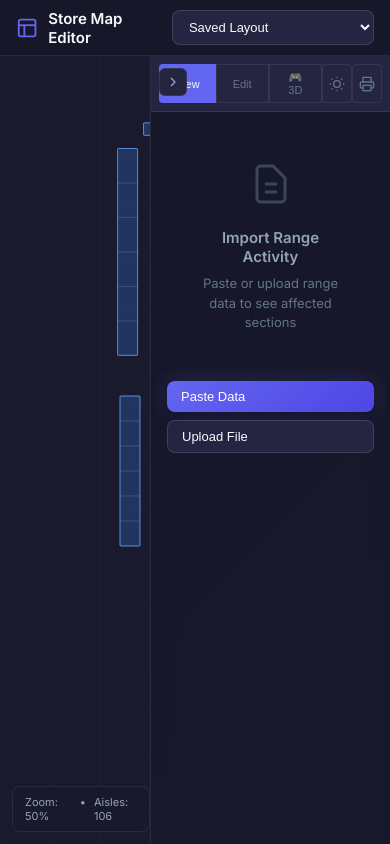
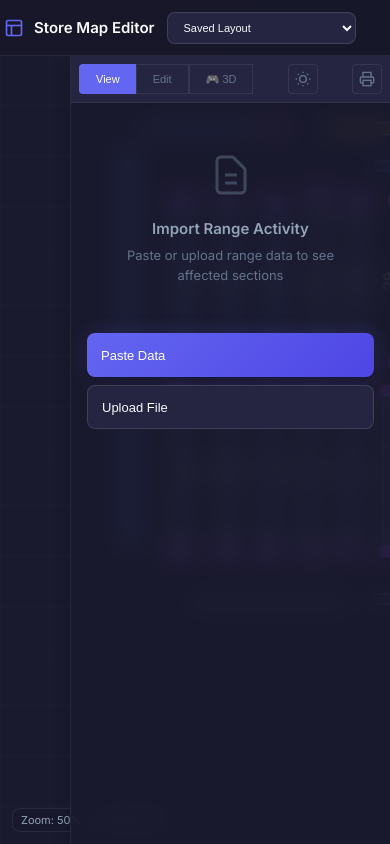
Before and after one commit to Daave2/map, a React (Vite) app: page / in a window 390 px wide. Built offline with nearby package versions, Linux system fonts and the light colour scheme.

Commit message:
feat: Add mobile touch controls for 3D camera movement and look, and enable pointer events for 2D canvas interaction.

```diff
--- a/src/App.css
+++ b/src/App.css
@@ -1575,3 +1575,100 @@ body {
 .print-summary-tables {
   display: none;
 }
+/* ============================================
+   Mobile Controls & Improvements
+   ============================================ */
+
+/* Hide mobile controls on desktop */
+.mobile-controls {
+  display: none;
+}
+
+@media (max-width: 768px) {
+  /* Show mobile controls on mobile */
+  .mobile-controls {
+    display: block;
+  }
+
+  /* Hide keyboard hints in 3D view (users have joysticks) */
+  .three-controls-hint {
+    display: none !important;
+  }
+
+  /* Larger touch targets for buttons */
+  .btn {
+    min-height: 44px;
+    min-width: 44px;
+  }
+
+  /* Right sidebar adjustments */
+  .right-sidebar {
+    position: absolute;
+    top: 56px;
+    right: 0;
+    left: auto;
+    bottom: 0;
+    z-index: 50;
+    width: 85%;
+    max-width: 320px;
+    transform: translateX(100%);
+    box-shadow: var(--shadow-lg);
+  }
+
+  .right-sidebar:not(.collapsed) {
+    transform: translateX(0);
+  }
+
+  .right-sidebar .sidebar-toggle {
+    left: -36px !important;
+    right: auto;
+  }
+
+  /* Range panel adjustments for mobile */
+  .range-panel {
+    max-height: 50vh;
+  }
+
+  /* Zoom info smaller on mobile */
+  .map-canvas-info {
+    font-size: 11px;
+    padding: 4px 8px;
+  }
+
+  /* Aisle editor more compact */
+  .aisle-editor {
+    padding: 12px;
+  }
+
+  .editor-section {
+    margin-bottom: 12px;
+  }
+}
+
+/* Very small screens (phones in portrait) */
+@media (max-width: 480px) {
+  .toolbar {
+    padding: 4px;
+  }
+
+  .layout-selector {
+    min-width: 100px;
+    font-size: 11px;
+  }
+
+  .toolbar-brand svg {
+    width: 20px;
+    height: 20px;
+  }
+
+  /* Stack some toolbar elements */
+  .toolbar-section {
+    flex-wrap: wrap;
+  }
+
+  /* Mobile controls larger on small phones */
+  .mobile-controls > div {
+    width: 100px !important;
+    height: 100px !important;
+  }
+}
--- a/src/components/MapCanvas.tsx
+++ b/src/components/MapCanvas.tsx
@@ -1424,17 +1424,23 @@ export const MapCanvas: React.FC<MapCanvasProps> = ({
         draw();
     }, [draw]);
 
-    // Handle mouse down
-    const handleMouseDown = (e: React.MouseEvent) => {
+    // Handle pointer down (replaces mouse down for touch support)
+    const handleMouseDown = (e: React.PointerEvent) => {
         const rect = canvasRef.current?.getBoundingClientRect();
         if (!rect) return;
+
+        // Capture pointer for smooth dragging even if moving outside canvas
+        // (Optional: e.currentTarget.setPointerCapture(e.pointerId))
+        // Note: Automatic capture usually works for mouse/touch down
 
         const screenX = e.clientX - rect.left;
         const screenY = e.clientY - rect.top;
         const worldPoint = screenToWorld(screenX, screenY);
 
-        if (e.button === 1 || (e.button === 0 && e.altKey)) {
-            // Middle click or Alt+click: pan
+        const isTouch = e.pointerType === 'touch';
+
+        if (e.button === 1 || (e.button === 0 && e.altKey) || (isTouch && e.button === 0)) {
+            // Middle click, Alt+click, or Touch drag: pan
             setIsPanning(true);
             setDragStart({ x: e.clientX, y: e.clientY });
             setDragOffset({ x: viewState.offsetX, y: viewState.offsetY });
@@ -1630,8 +1636,8 @@ export const MapCanvas: React.FC<MapCanvasProps> = ({
         setDragHoverTarget(null);
     };
 
-    // Handle mouse move
-    const handleMouseMove = (e: React.MouseEvent) => {
+    // Handle pointer move
+    const handleMouseMove = (e: React.PointerEvent) => {
         if (isPanning && dragStart) {
             const dx = e.clientX - dragStart.x;
             const dy = e.clientY - dragStart.y;
@@ -1807,10 +1813,11 @@ export const MapCanvas: React.FC<MapCanvasProps> = ({
         >
             <canvas
                 ref={canvasRef}
-                onMouseDown={handleMouseDown}
-                onMouseMove={handleMouseMove}
-                onMouseUp={handleMouseUp}
-                onMouseLeave={handleMouseUp}
+                onPointerDown={handleMouseDown}
+                onPointerMove={handleMouseMove}
+                onPointerUp={handleMouseUp}
+                onPointerLeave={handleMouseUp}
+                style={{ touchAction: 'none' }}
                 onWheel={handleWheel}
                 onContextMenu={(e) => e.preventDefault()}
                 onDrop={handleCanvasDrop}
--- a/src/components/StoreScene3D.tsx
+++ b/src/components/StoreScene3D.tsx
@@ -11,6 +11,16 @@ interface StoreScene3DProps {
     rangeData?: any[]; // Using any temporarily to avoid circular deps if types aren't exported perfectly yet
     categoryMappings?: any;
     onExit: () => void;
+}
+
+export interface MoveState {
+    forward: boolean;
+    backward: boolean;
+    left: boolean;
+    right: boolean;
+    sprint: boolean;
+    joystickMove: { x: number, y: number };
+    joystickLook: { x: number, y: number };
 }
 
 // Convert 2D layout coordinates to 3D world coordinates
@@ -118,7 +128,7 @@ function ShelfMesh({ aisle, rangeData = [], categoryMappings = {}, onSelect, sel
         const isVertical = ady > adx;
         const isPointingDown = isVertical && dy > 0; // P1 Top -> P2 Bottom
         const isPointingUp = isVertical && dy < 0;   // P1 Bottom -> P2 Top
-        const isPointingRight = !isVertical && dx > 0;
+        const _isPointingRight = !isVertical && dx > 0;
         const isPointingLeft = !isVertical && dx < 0;
 
         // Force Visual Top->Bottom / Left->Right order
@@ -416,9 +426,8 @@ function ShelfMesh({ aisle, rangeData = [], categoryMappings = {}, onSelect, sel
 }
 
 // First-person movement controls
-function WalkControls({ speed = 5 }: { speed?: number }) {
+function WalkControls({ speed = 5, moveState }: { speed?: number, moveState: React.MutableRefObject<MoveState> }) {
     const { camera } = useThree();
-    const moveState = useRef({ forward: false, backward: false, left: false, right: false, sprint: false });
 
     useEffect(() => {
         const handleKeyDown = (e: KeyboardEvent) => {
@@ -450,8 +459,28 @@ function WalkControls({ speed = 5 }: { speed?: number }) {
     }, []);
 
     useFrame((_, delta) => {
-        const { forward, backward, left, right, sprint } = moveState.current;
-        if (!forward && !backward && !left && !right) return;
+        const { forward, backward, left, right, sprint, joystickMove, joystickLook } = moveState.current;
+
+        // 1. Rotation (Mobile Look)
+        if (joystickLook.x !== 0 || joystickLook.y !== 0) {
+            // Adjust sensitivity as needed
+            const lookSpeed = 1.5;
+            // Yaw (Y-axis)
+            camera.rotation.y -= joystickLook.x * lookSpeed * delta;
+            // Pitch (X-axis) - clamped
+            // Note: camera.rotation is Euler.
+            // We need to be careful not to introduce Gimbal lock, but usually simple pitch clamp is fine for FPS.
+            // Using a temporary Euler to clamp
+            const newPitch = camera.rotation.x - (joystickLook.y * lookSpeed * delta);
+            camera.rotation.x = Math.max(-Math.PI / 2.2, Math.min(Math.PI / 2.2, newPitch));
+            // Reset Z to prevent rolling
+            camera.rotation.z = 0;
+            // Rotation order usually YXZ for FPS
+            camera.rotation.order = 'YXZ';
+        }
+
+        // 2. Movement
+        if (!forward && !backward && !left && !right && joystickMove.y === 0 && joystickMove.x === 0) return;
 
         // Get camera's forward direction (where it's looking)
         const forwardVec = new THREE.Vector3();
@@ -471,9 +500,18 @@ function WalkControls({ speed = 5 }: { speed?: number }) {
         if (right) movement.add(rightVec);
         if (left) movement.sub(rightVec);
 
+        // Add Joystick input (Analog)
+        // joystickMove.y is -1 (fwd) to 1 (back) or inverse? Usually joystick up is -1.
+        // Let's assume joystickMove.y < 0 is Forward.
+        if (joystickMove.y !== 0) movement.addScaledVector(forwardVec, -joystickMove.y);
+        if (joystickMove.x !== 0) movement.addScaledVector(rightVec, joystickMove.x);
+
         const currentSpeed = sprint ? speed * 2.5 : speed;
-        movement.normalize().multiplyScalar(currentSpeed * delta);
-        camera.position.add(movement);
+        const len = movement.length();
+        if (len > 0) {
+            movement.normalize().multiplyScalar(currentSpeed * delta);
+            camera.position.add(movement);
+        }
 
         // Keep camera at eye level
         camera.position.y = 1.6;
@@ -482,13 +520,112 @@ function WalkControls({ speed = 5 }: { speed?: number }) {
     return null;
 }
 
+// Mobile Controls Component
+const MobileControls = ({ moveState }: { moveState: React.MutableRefObject<MoveState> }) => {
+    const moveOrigin = useRef<{ x: number, y: number } | null>(null);
+    const lookOrigin = useRef<{ x: number, y: number } | null>(null);
+
+    const handleTouchStart = (e: React.TouchEvent, type: 'move' | 'look') => {
+        const touch = e.changedTouches[0];
+        if (type === 'move') {
+            moveOrigin.current = { x: touch.clientX, y: touch.clientY };
+        } else {
+            lookOrigin.current = { x: touch.clientX, y: touch.clientY };
+        }
+    };
+
+    const handleTouchMove = (e: React.TouchEvent, type: 'move' | 'look') => {
+        const touch = e.changedTouches[0];
+        const origin = type === 'move' ? moveOrigin.current : lookOrigin.current;
+        if (!origin) return;
+
+        const dx = touch.clientX - origin.x;
+        const dy = touch.clientY - origin.y;
+
+        // Max distance for full speed
+        const maxDist = 50;
+        const x = Math.max(-1, Math.min(1, dx / maxDist));
+        const y = Math.max(-1, Math.min(1, dy / maxDist));
+
+        if (type === 'move') {
+            // Invert Y for movement (Up is negative screen diff but positive forward)
+            // WalkControls expects -y to be forward? Let's check:
+            // if (joystickMove.y !== 0) movement.addScaledVector(forwardVec, -joystickMove.y);
+            // If I drag UP (dy < 0), I want to move forward.
+            // If dy < 0, y is neg. -y is pos. addScaled(vec, pos) -> forward. Correct.
+            moveState.current.joystickMove = { x, y };
+        } else {
+            // Look
+            // Drag Right (dx > 0) -> Yaw Right (neg rotation?).
+            // WalkControls: camera.rotation.y -= joystickLook.x
+            // If dx > 0, x > 0. Rotation -= pos -> rotate right (clockwise from top). Correct.
+            // Drag Up (dy < 0) -> Pitch Up (look up).
+            // WalkControls: newPitch = rot.x - (joystickLook.y)
+            // If dy < 0, y < 0. - (neg) = + pos. Pitch increases. Look down?
+            // Usually Pitch Up is positive to look up? No, usually X rotation positive is Look Down?
+            moveState.current.joystickLook = { x, y };
+        }
+    };
+
+    const handleTouchEnd = (_e: React.TouchEvent, type: 'move' | 'look') => {
+        if (type === 'move') {
+            moveOrigin.current = null;
+            moveState.current.joystickMove = { x: 0, y: 0 };
+        } else {
+            lookOrigin.current = null;
+            moveState.current.joystickLook = { x: 0, y: 0 };
+        }
+    };
+
+    // Styles for touch zones
+    const zoneStyle: React.CSSProperties = {
+        position: 'absolute',
+        bottom: 20,
+        width: 120,
+        height: 120,
+        background: 'rgba(255, 255, 255, 0.1)',
+        border: '2px solid rgba(255, 255, 255, 0.3)',
+        borderRadius: '50%',
+        touchAction: 'none',
+        display: 'flex',
+        alignItems: 'center',
+        justifyContent: 'center',
+        pointerEvents: 'auto'
+    };
+
+    return (
+        <div style={{ position: 'absolute', inset: 0, pointerEvents: 'none', zIndex: 100 }} className="mobile-controls">
+            {/* Move Zone (Left) */}
+            <div
+                style={{ ...zoneStyle, left: 20 }}
+                onTouchStart={(e) => handleTouchStart(e, 'move')}
+                onTouchMove={(e) => handleTouchMove(e, 'move')}
+                onTouchEnd={(e) => handleTouchEnd(e, 'move')}
+            >
+                <span style={{ fontSize: 24, opacity: 0.5 }}>🏃</span>
+            </div>
+
+            {/* Look Zone (Right) */}
+            <div
+                style={{ ...zoneStyle, right: 20 }}
+                onTouchStart={(e) => handleTouchStart(e, 'look')}
+                onTouchMove={(e) => handleTouchMove(e, 'look')}
+                onTouchEnd={(e) => handleTouchEnd(e, 'look')}
+            >
+                <span style={{ fontSize: 24, opacity: 0.5 }}>👀</span>
+            </div>
+        </div>
+    );
+};
+
 // Main 3D scene
-function Scene({ aisles, rangeData, categoryMappings, onSelect, selectedCategory }: {
+function Scene({ aisles, rangeData, categoryMappings, onSelect, selectedCategory, moveState }: {
     aisles: Aisle[],
     rangeData: any[],
     categoryMappings?: any,
     onSelect: (cat: string, stats?: any) => void,
-    selectedCategory?: string
+    selectedCategory?: string,
+    moveState: React.MutableRefObject<MoveState>
 }) {
     const controlsRef = useRef<any>(null);
     const { camera } = useThree();
@@ -618,7 +755,7 @@ function Scene({ aisles, rangeData, categoryMappings, onSelect, selectedCategory
             {/* First-person controls */}
             {/* First-person controls - only lock when clicking canvas, not UI */}
             <PointerLockControls ref={controlsRef} selector="#store-3d-canvas" />
-            <WalkControls speed={5} />
+            <WalkControls speed={5} moveState={moveState} />
         </>
     );
 }
@@ -627,6 +764,13 @@ function Scene({ aisles, rangeData, categoryMappings, onSelect, selectedCategory
 export function StoreScene3D({ aisles, rangeData = [], categoryMappings = {}, onExit }: StoreScene3DProps) {
     const [selectedCategory, setSelectedCategory] = useState<string | undefined>(undefined);
     const [selectedStats, setSelectedStats] = useState<any>(null);
+
+    // Shared state for movement (Keyboard + Mobile)
+    const moveState = useRef<MoveState>({
+        forward: false, backward: false, left: false, right: false, sprint: false,
+        joystickMove: { x: 0, y: 0 },
+        joystickLook: { x: 0, y: 0 }
+    });
 
     const handleSelect = useCallback((category: string, stats?: any) => {
         setSelectedCategory(category);
@@ -662,6 +806,7 @@ export function StoreScene3D({ aisles, rangeData = [], categoryMappings = {}, on
                     categoryMappings={categoryMappings}
                     onSelect={handleSelect}
                     selectedCategory={selectedCategory}
+                    moveState={moveState}
                 />
             </Canvas>
 
@@ -784,6 +929,9 @@ export function StoreScene3D({ aisles, rangeData = [], categoryMappings = {}, on
                     transform: 'translateX(-50%)',
                 }} />
             </div>
+
+            {/* Mobile Controls Overlay */}
+            <MobileControls moveState={moveState} />
         </div>
     );
 }
```
